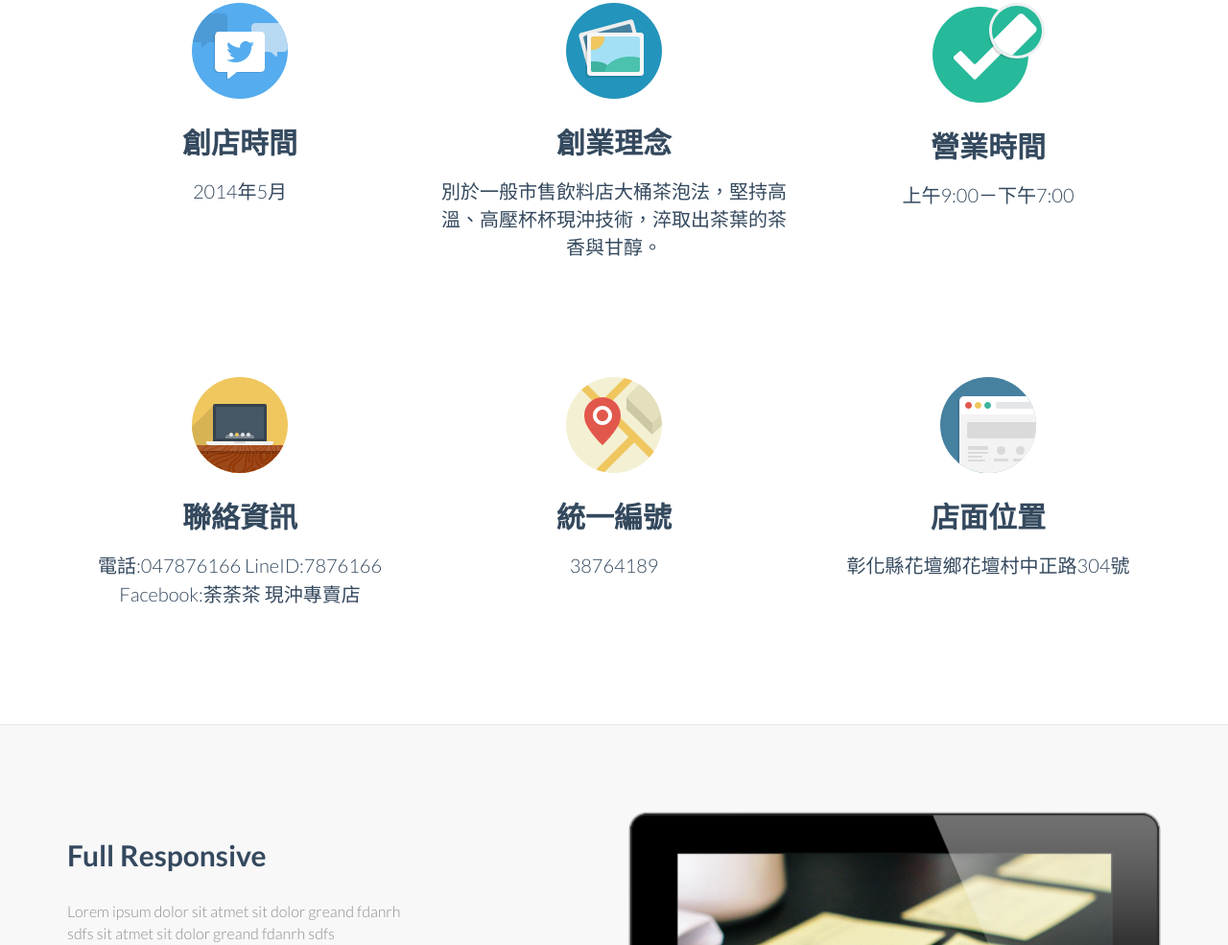
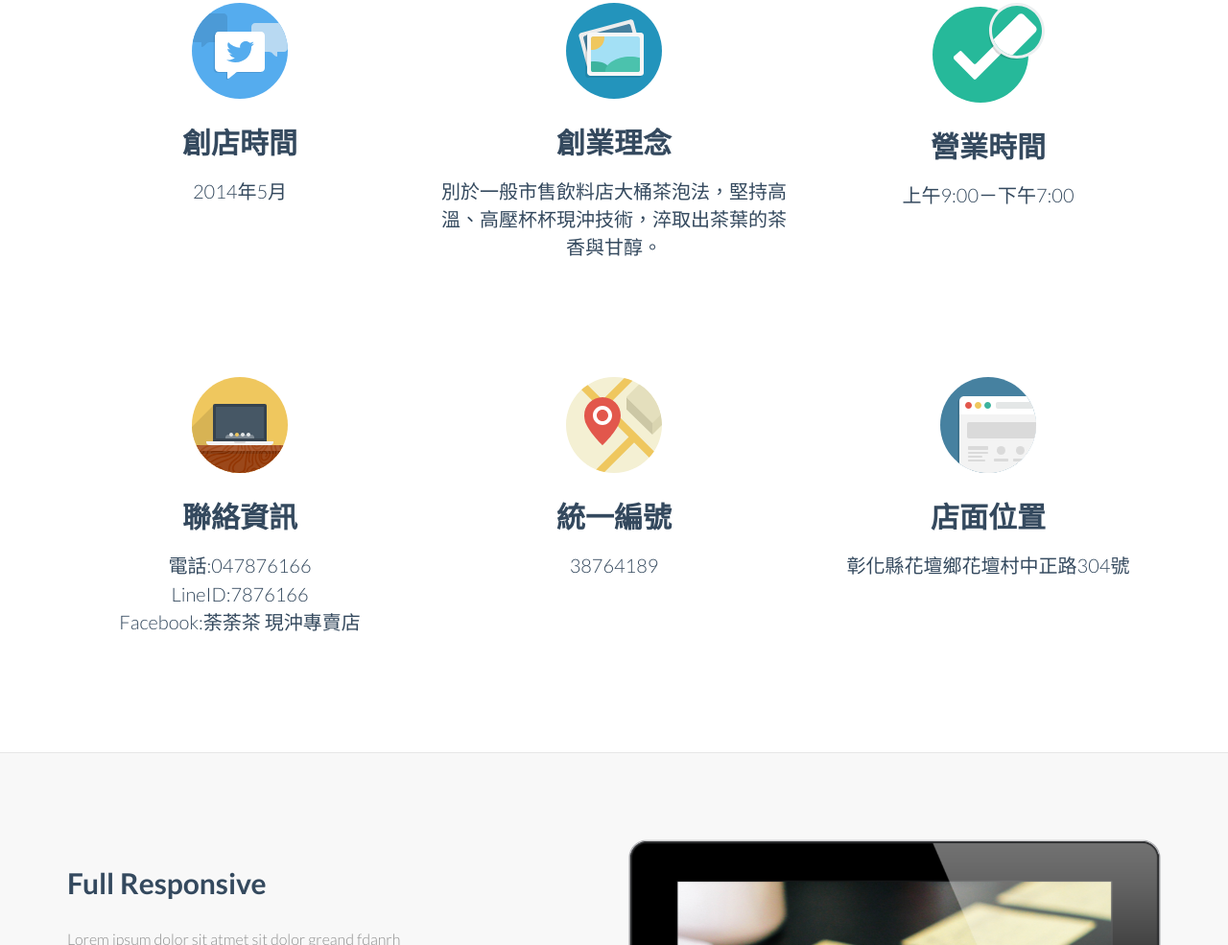
Before and after one commit to Hsuan02/01, a plain HTML site: page index.html in a window 1280 px wide. Shown: the part 1143-2128 px from the top of the page at 96% size. Drawn offline with Linux system fonts and the light colour scheme.

Commit message:
Update index.html

```diff
--- a/index.html
+++ b/index.html
@@ -144,7 +144,7 @@
 				<div class="col-sm-4  wow fadeInDown text-center">
 				  <img class="rotate" src="img/icon/laptop.svg" alt="Generic placeholder image">
 				  <h3>聯絡資訊</h3>
-				  <p class="lead">電話:047876166 LineID:7876166 Facebook:荼荼茶 現沖專賣店</p>
+				  <p class="lead">電話:047876166<br>LineID:7876166<br>Facebook:荼荼茶 現沖專賣店</p>
 				 <!-- <p><a class="btn btn-embossed btn-primary view" role="button">View Details</a></p> -->
 				</div><!-- /.col-lg-4 -->
 
```
